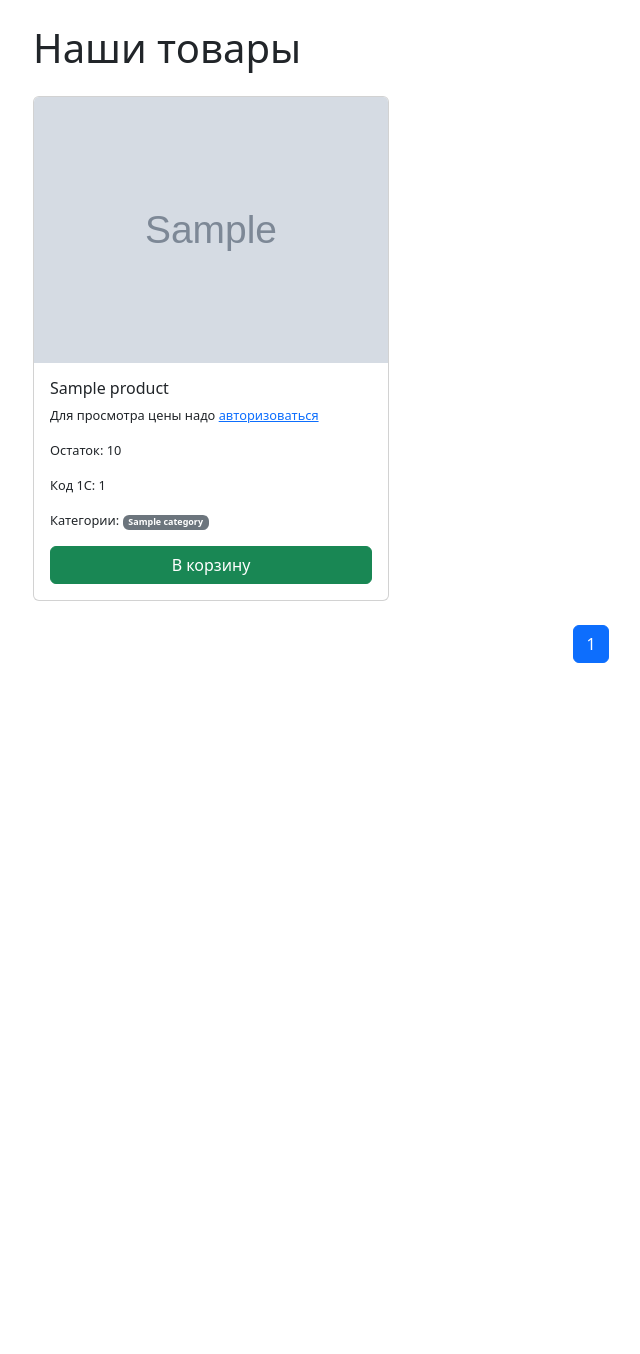
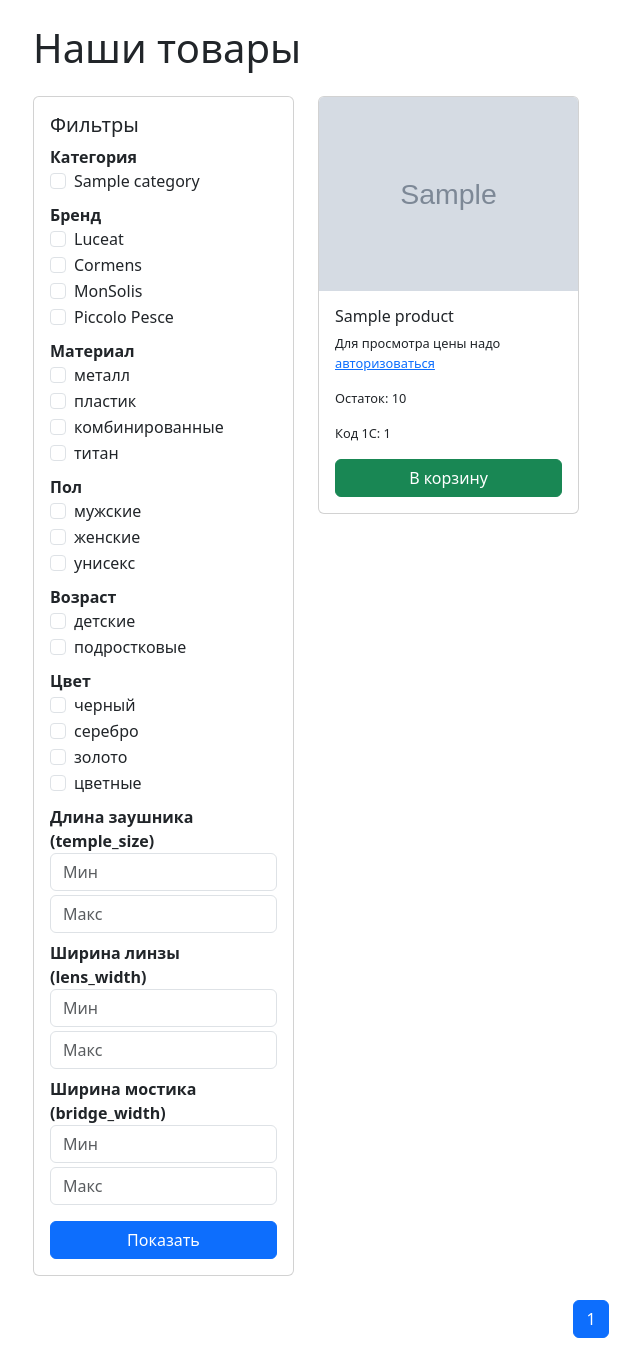
Before and after one commit to otcheskiy/Django-Gemini_v3, a Django app: page / in a window 1280 px wide. Shown: the part 56-1410 px from the top of the page, without its empty margins (49-689 px from the left). Before the commit the page ends 719 px from the top, so only its background shows below. Run offline with Django 5.2, Linux system fonts and the light colour scheme; tables that the repository leaves empty hold one stand-in row (values such as "Sample post"); grey boxes marked "Sample" are stand-in pictures; parts of the project's set-up code (start-up, migrations or seed data) failed here and were passed over.

Commit message:
2025.07.21 . Добавил филтры для товара

```diff
--- a/catalog/templates/catalog/product_list.html
+++ b/catalog/templates/catalog/product_list.html
@@ -5,6 +5,84 @@
 
 {% block content %}
     <h1 class="mb-4">Наши товары</h1>
+    <div class="row mb-4">
+        <form id="filters-form" class="col-12 col-md-3 mb-3 mb-md-0">
+            <div class="card p-3">
+                <h5>Фильтры</h5>
+                <div class="mb-2">
+                    <strong>Категория</strong><br>
+                    {% for category in categories %}
+                        <div class="form-check">
+                            <input class="form-check-input" type="checkbox" name="category" value="{{ category.name }}" id="cat{{ category.id }}">
+                            <label class="form-check-label" for="cat{{ category.id }}">{{ category.name }}</label>
+                        </div>
+                    {% endfor %}
+                </div>
+                <div class="mb-2">
+                    <strong>Бренд</strong><br>
+                    {% for val, label in brand_choices %}
+                        <div class="form-check">
+                            <input class="form-check-input" type="checkbox" name="brand" value="{{ val }}" id="brand{{ forloop.counter }}">
+                            <label class="form-check-label" for="brand{{ forloop.counter }}">{{ label }}</label>
+                        </div>
+                    {% endfor %}
+                </div>
+                <div class="mb-2">
+                    <strong>Материал</strong><br>
+                    {% for val, label in material_choices %}
+                        <div class="form-check">
+                            <input class="form-check-input" type="checkbox" name="material" value="{{ val }}" id="material{{ forloop.counter }}">
+                            <label class="form-check-label" for="material{{ forloop.counter }}">{{ label }}</label>
+                        </div>
+                    {% endfor %}
+                </div>
+                <div class="mb-2">
+                    <strong>Пол</strong><br>
+                    {% for val, label in gender_choices %}
+                        <div class="form-check">
+                            <input class="form-check-input" type="checkbox" name="gender" value="{{ val }}" id="gender{{ forloop.counter }}">
+                            <label class="form-check-label" for="gender{{ forloop.counter }}">{{ label }}</label>
+                        </div>
+                    {% endfor %}
+                </div>
+                <div class="mb-2">
+                    <strong>Возраст</strong><br>
+                    {% for val, label in age_choices %}
+                        <div class="form-check">
+                            <input class="form-check-input" type="checkbox" name="age" value="{{ val }}" id="age{{ forloop.counter }}">
+                            <label class="form-check-label" for="age{{ forloop.counter }}">{{ label }}</label>
+                        </div>
+                    {% endfor %}
+                </div>
+                <div class="mb-2">
+                    <strong>Цвет</strong><br>
+                    {% for val, label in color_choices %}
+                        <div class="form-check">
+                            <input class="form-check-input" type="checkbox" name="color" value="{{ val }}" id="color{{ forloop.counter }}">
+                            <label class="form-check-label" for="color{{ forloop.counter }}">{{ label }}</label>
+                        </div>
+                    {% endfor %}
+                </div>
+                <div class="mb-2">
+                    <strong>Длина заушника (temple_size)</strong><br>
+                    <input type="number" class="form-control mb-1" name="temple_size_min" placeholder="Мин">
+                    <input type="number" class="form-control" name="temple_size_max" placeholder="Макс">
+                </div>
+                <div class="mb-2">
+                    <strong>Ширина линзы (lens_width)</strong><br>
+                    <input type="number" class="form-control mb-1" name="lens_width_min" placeholder="Мин">
+                    <input type="number" class="form-control" name="lens_width_max" placeholder="Макс">
+                </div>
+                <div class="mb-2">
+                    <strong>Ширина мостика (bridge_width)</strong><br>
+                    <input type="number" class="form-control mb-1" name="bridge_width_min" placeholder="Мин">
+                    <input type="number" class="form-control" name="bridge_width_max" placeholder="Макс">
+                </div>
+                <button type="submit" class="btn btn-primary mt-2 w-100">Показать</button>
+            </div>
+        </form>
+        <div class="col-12 col-md-9">
+            <div id="product-list">
                 <section class="row row-cols-1 row-cols-md-2 row-cols-lg-3 g-4">
                     {% for product in page_obj %}
                     <article class="col">
@@ -22,13 +100,6 @@
                                     {% endif %}
                                     <p class="card-text">Остаток: {{ product.stock }}</p>
                                     <p class="card-text">Код 1С: {{ product.external_id }}</p>
-                            {% if product.categories.all %}
-                                <p class="card-text">Категории:
-                                    {% for category in product.categories.all %}
-                                        <span class="badge bg-secondary">{{ category.name }}</span>
-                                    {% endfor %}
-                                </p>
-                            {% endif %}
                                     <form method="post" action="{% url 'cart_add' product.id %}" class="mt-2 add-to-cart-form">
                                         {% csrf_token %}
                                         <button type="submit" class="btn btn-success w-100">В корзину</button>
@@ -41,8 +112,9 @@
                         <p>Нет доступных товаров.</p>
                     {% endfor %}
                 </section>
-    </main>
-
+            </div>
+        </div>
+    </div>
     <nav aria-label="Навигация по страницам" class="mt-4">
         <ul class="pagination justify-content-center">
             {% if page_obj.has_previous %}
@@ -64,9 +136,9 @@
             {% endif %}
         </ul>
     </nav>
-
 {% endblock %}
 
 {% block extra_js %}
 <script src="{% static 'catalog/cart.js' %}"></script>
+<script src="{% static 'catalog/filters.js' %}"></script>
 {% endblock %}
--- a/catalog/urls.py
+++ b/catalog/urls.py
@@ -12,6 +12,8 @@ router.register(r'images', views.ProductImageViewSet, basename='productimage')
 
 urlpatterns = [
     path('api/v1/', include(router.urls)),
+    path('api/v1/products-list/', views.ProductListAPIView.as_view(), name='product_list_api'),
+    path('api/v1/filters/', views.FiltersAPIView.as_view(), name='filters_api'),
     path('login/', views.login_view, name='login'),
     path('register/', views.register, name='register'),
     path('logout/', views.logout_view, name='logout'),
--- a/catalog/views.py
+++ b/catalog/views.py
@@ -13,6 +13,9 @@ from rest_framework.views import APIView
 from rest_framework.permissions import IsAuthenticated
 from .models import Product, Category, ProductImage, Cart, CartItem, Order, OrderItem
 from .serializers import ProductSerializer, CategorySerializer, ProductImageSerializer
+from rest_framework.generics import ListAPIView
+from django.db.models import Q
+from rest_framework import generics
 
 # Импорты для обработки изображений, если они будут загружаться по URL
 # (Эти импорты нужны, если вы решите реализовать логику загрузки по URL в ViewSet,
@@ -23,11 +26,27 @@ from .serializers import ProductSerializer, CategorySerializer, ProductImageSeri
 # import uuid
 
 def product_list(request):
+    from .models import Product
     product_list = Product.objects.all()
     paginator = Paginator(product_list, 6)  # товаров на странице
     page_number = request.GET.get('page')
     page_obj = paginator.get_page(page_number)
-    return render(request, 'catalog/product_list.html', {'page_obj': page_obj})
+    # Фильтры
+    categories = Category.objects.all()
+    brand_choices = Product.BRAND_CHOICES
+    material_choices = Product.MATERIAL_CHOICES
+    gender_choices = Product.GENDER_CHOICES
+    age_choices = Product.AGE_CHOICES
+    color_choices = Product.COLOR_CHOICES
+    return render(request, 'catalog/product_list.html', {
+        'page_obj': page_obj,
+        'categories': categories,
+        'brand_choices': brand_choices,
+        'material_choices': material_choices,
+        'gender_choices': gender_choices,
+        'age_choices': age_choices,
+        'color_choices': color_choices,
+    })
 
 def product_detail(request, product_slug):
     product = get_object_or_404(Product, slug=product_slug)
@@ -216,3 +235,80 @@ class MyOrdersAPIView(APIView):
                 'items': items,
             })
         return Response(data)
+
+class ProductListAPIView(generics.ListAPIView):
+    queryset = Product.objects.all()
+    serializer_class = ProductSerializer
+
+    def get_queryset(self):
+        queryset = super().get_queryset()
+        params = self.request.query_params
+
+        categories = params.getlist('category')
+        if categories:
+            queryset = queryset.filter(category__name__in=categories)
+
+        brands = params.getlist('brand')
+        if brands:
+            queryset = queryset.filter(brand__in=brands)
+
+        materials = params.getlist('material')
+        if materials:
+            queryset = queryset.filter(material__in=materials)
+
+        genders = params.getlist('gender')
+        if genders:
+            queryset = queryset.filter(gender__in=genders)
+
+        ages = params.getlist('age')
+        if ages:
+            queryset = queryset.filter(age__in=ages)
+
+        colors = params.getlist('color')
+        if colors:
+            queryset = queryset.filter(color__in=colors)
+
+        temple_size_min = params.get('temple_size_min')
+        if temple_size_min:
+            queryset = queryset.filter(temple_size__gte=temple_size_min)
+        temple_size_max = params.get('temple_size_max')
+        if temple_size_max:
+            queryset = queryset.filter(temple_size__lte=temple_size_max)
+
+        lens_width_min = params.get('lens_width_min')
+        if lens_width_min:
+            queryset = queryset.filter(lens_width__gte=lens_width_min)
+        lens_width_max = params.get('lens_width_max')
+        if lens_width_max:
+            queryset = queryset.filter(lens_width__lte=lens_width_max)
+
+        bridge_width_min = params.get('bridge_width_min')
+        if bridge_width_min:
+            queryset = queryset.filter(bridge_width__gte=bridge_width_min)
+        bridge_width_max = params.get('bridge_width_max')
+        if bridge_width_max:
+            queryset = queryset.filter(bridge_width__lte=bridge_width_max)
+
+        return queryset
+
+class FiltersAPIView(APIView):
+    def get(self, request):
+        category = request.query_params.get('category')
+        qs = Product.objects.all()
+        if category:
+            qs = qs.filter(category__name=category)
+        data = {
+            'brand': qs.values_list('brand', flat=True).distinct(),
+            'material': qs.values_list('material', flat=True).distinct(),
+            'gender': qs.values_list('gender', flat=True).distinct(),
+            'age': qs.values_list('age', flat=True).distinct(),
+            'color': qs.values_list('color', flat=True).distinct(),
+            'temple_size': qs.values_list('temple_size', flat=True).distinct(),
+            'lens_width': qs.values_list('lens_width', flat=True).distinct(),
+            'bridge_width': qs.values_list('bridge_width', flat=True).distinct(),
+        }
+        # Сначала убираем None и '', потом сортируем
+        for k, v in data.items():
+            filtered = [x for x in v if x not in [None, '']]
+            data[k] = sorted(filtered)
+        return Response(data)
```
Also changed, not shown: catalog/admin.py (+10 -4 lines), catalog/models.py (+39 -1 lines), catalog/serializers.py (+11 -2 lines), catalog/migrations/0011_remove_product_categories_product_age_product_brand_and_more.py (added), 1 other file. Lines whose indentation alone changed are shown as unchanged.
